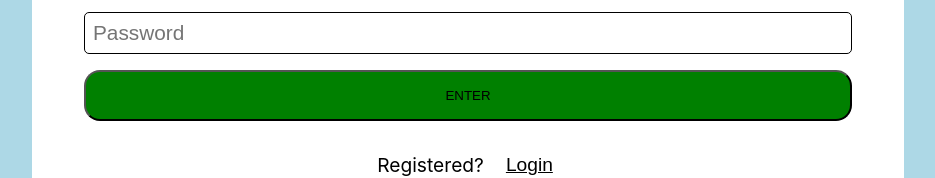
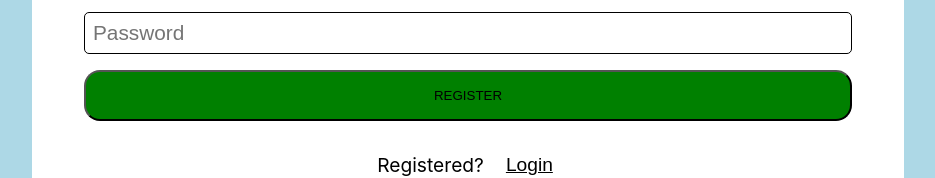
Before and after one commit to onassis28/expense-tracker, a React (Create React App) app: page / in a window 1280 px wide. Both pictures are taken after a click on the button "Click here to Register". Shown: the part 256-434 px from the top of the page, without its empty margins (172-1107 px from the left). Built offline with nearby package versions, Linux system fonts and the light colour scheme.

Commit message:
form login and registration done

```diff
--- a/src/components/main/forms/register.jsx
+++ b/src/components/main/forms/register.jsx
@@ -26,7 +26,7 @@ placeholder='Password'
 name='password'
 />
 <input type="submit" className='submitBtn'
-value='ENTER'
+value='REGISTER'
 />
     </form>
 
```
